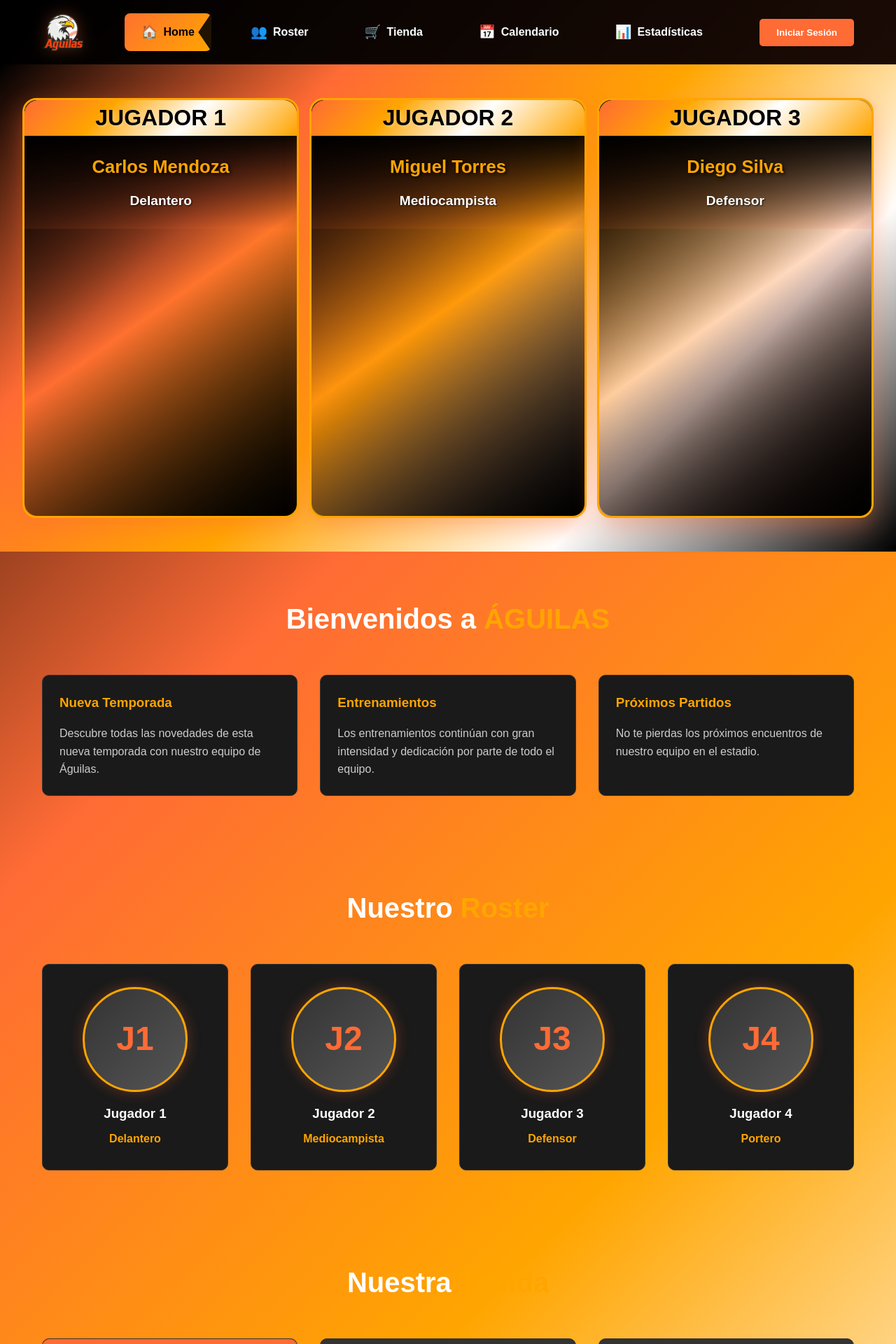
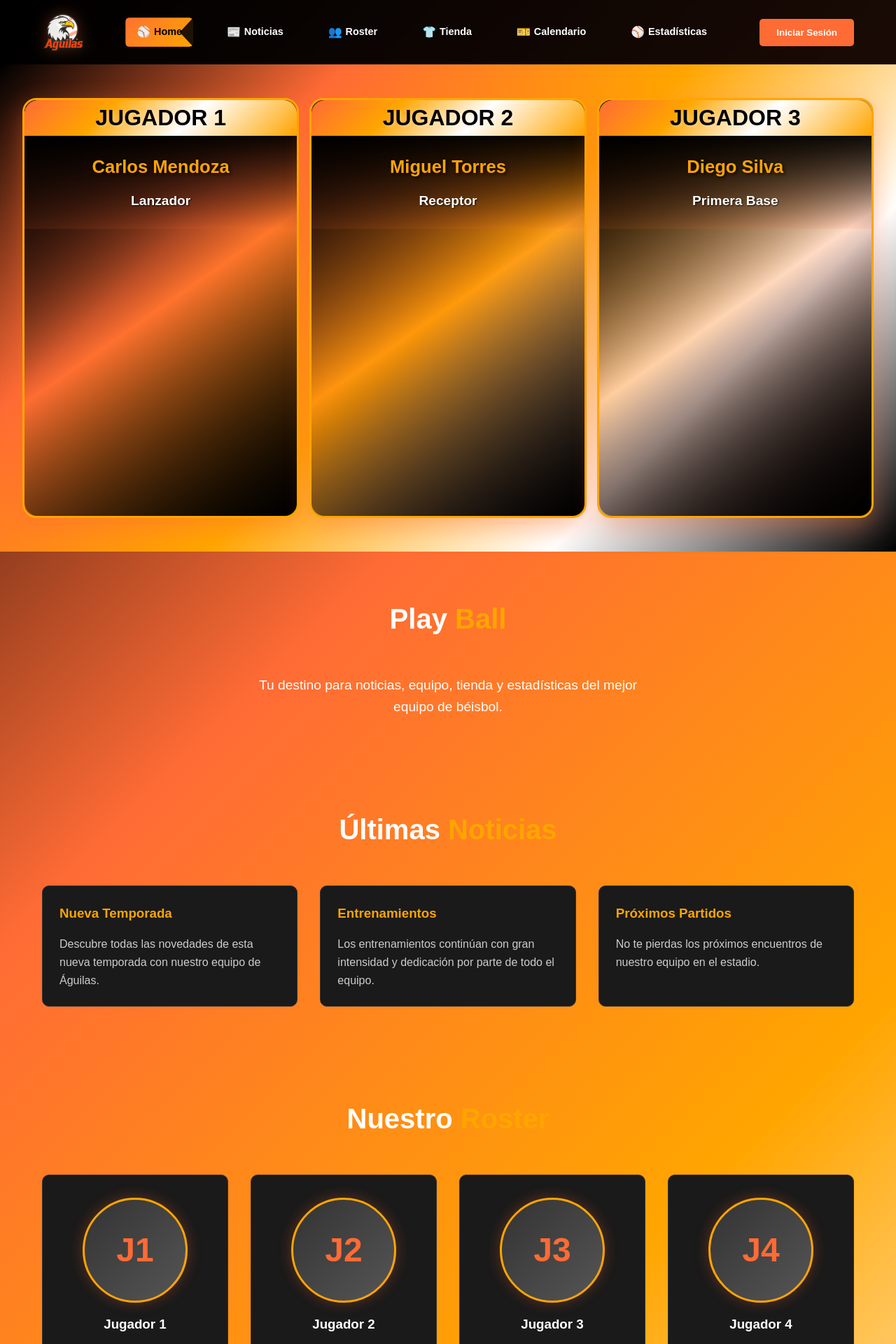
Before and after one commit to JosuePuentes/Frontend-aguilas, a React (Vite) app: page / in a window 1280 px wide. Shown: the top 1920 px of the page at 70% size. Built offline with nearby package versions, Linux system fonts and the light colour scheme.

Commit message:
Cambio tÃ­tulo inicial a 'Play Ball' + CorrecciÃ³n texto banners volteados + Iconos bÃ©isbol especÃ­ficos + Posiciones bÃ©isbol + Botones mÃ¡s pequeÃ±os

```diff
--- a/src/App.tsx
+++ b/src/App.tsx
@@ -18,23 +18,27 @@ const App: React.FC = () => {
                 </div>
                 <ul className="nav-links">
                   <li><a href="#home" className="nav-link active">
-                    <span className="nav-icon">🏠</span>
+                    <span className="nav-icon">⚾</span>
                     <span className="nav-text">Home</span>
+                  </a></li>
+                  <li><a href="#noticias" className="nav-link">
+                    <span className="nav-icon">📰</span>
+                    <span className="nav-text">Noticias</span>
                   </a></li>
                   <li><a href="#equipo" className="nav-link">
                     <span className="nav-icon">👥</span>
                     <span className="nav-text">Roster</span>
                   </a></li>
                   <li><a href="#tienda" className="nav-link">
-                    <span className="nav-icon">🛒</span>
+                    <span className="nav-icon">👕</span>
                     <span className="nav-text">Tienda</span>
                   </a></li>
                   <li><a href="#galeria" className="nav-link">
-                    <span className="nav-icon">📅</span>
+                    <span className="nav-icon">🎫</span>
                     <span className="nav-text">Calendario</span>
                   </a></li>
                   <li><a href="#estadisticas" className="nav-link">
-                    <span className="nav-icon">📊</span>
+                    <span className="nav-icon">⚾</span>
                     <span className="nav-text">Estadísticas</span>
                   </a></li>
                 </ul>
@@ -49,7 +53,17 @@ const App: React.FC = () => {
       {/* Home Section */}
       <section id="home" className="section">
         <div className="container">
-          <h2 className="section-title">Bienvenidos a <span className="accent">ÁGUILAS</span></h2>
+          <h2 className="section-title">Play <span className="accent">Ball</span></h2>
+          <div className="welcome-content">
+            <p>Tu destino para noticias, equipo, tienda y estadísticas del mejor equipo de béisbol.</p>
+          </div>
+        </div>
+      </section>
+
+      {/* Noticias Section */}
+      <section id="noticias" className="section">
+        <div className="container">
+          <h2 className="section-title">Últimas <span className="accent">Noticias</span></h2>
           <div className="news-grid">
             <div className="news-card">
               <h3>Nueva Temporada</h3>
@@ -77,28 +91,28 @@ const App: React.FC = () => {
                 <span>J1</span>
               </div>
               <h3>Jugador 1</h3>
-              <p>Delantero</p>
+              <p>Lanzador</p>
             </div>
             <div className="team-card">
               <div className="player-avatar">
                 <span>J2</span>
               </div>
               <h3>Jugador 2</h3>
-              <p>Mediocampista</p>
+              <p>Receptor</p>
             </div>
             <div className="team-card">
               <div className="player-avatar">
                 <span>J3</span>
               </div>
               <h3>Jugador 3</h3>
-              <p>Defensor</p>
+              <p>Primera Base</p>
             </div>
             <div className="team-card">
               <div className="player-avatar">
                 <span>J4</span>
               </div>
               <h3>Jugador 4</h3>
-              <p>Portero</p>
+              <p>Campo Corto</p>
             </div>
           </div>
         </div>
--- a/src/components/PlayerBanners.tsx
+++ b/src/components/PlayerBanners.tsx
@@ -12,9 +12,9 @@ const PlayerBanners: React.FC = () => {
   }
 
   const players = [
-    { name: 'Carlos Mendoza', position: 'Delantero', stats: ['Goles: 15', 'Asistencias: 8', 'Partidos: 25'] },
-    { name: 'Miguel Torres', position: 'Mediocampista', stats: ['Pases: 450', 'Recuperaciones: 120', 'Partidos: 28'] },
-    { name: 'Diego Silva', position: 'Defensor', stats: ['Entradas: 85', 'Despejes: 200', 'Partidos: 30'] }
+    { name: 'Carlos Mendoza', position: 'Lanzador', stats: ['ERA: 2.45', 'Strikeouts: 120', 'Partidos: 25'] },
+    { name: 'Miguel Torres', position: 'Receptor', stats: ['Promedio: .285', 'Home Runs: 15', 'Partidos: 28'] },
+    { name: 'Diego Silva', position: 'Primera Base', stats: ['Promedio: .320', 'RBI: 45', 'Partidos: 30'] }
   ]
 
   return (
--- a/src/styles/index.css
+++ b/src/styles/index.css
@@ -655,15 +655,16 @@ body {
 .nav-link {
   display: flex;
   align-items: center;
-  gap: 0.5rem;
-  padding: 0.75rem 1.5rem;
+  gap: 0.3rem;
+  padding: 0.5rem 1rem;
   color: #ffffff;
   text-decoration: none;
   font-weight: 600;
-  border-radius: 8px;
+  border-radius: 6px;
   transition: all 0.3s ease;
   position: relative;
   overflow: hidden;
+  font-size: 0.9rem;
 }
 
 .nav-link::before {
@@ -674,7 +675,7 @@ body {
   right: 0;
   bottom: 0;
   background: linear-gradient(135deg, #ff6b35 0%, #ffa500 100%);
-  clip-path: polygon(0 0, 100% 0, 85% 50%, 100% 100%, 0 100%);
+  clip-path: polygon(0 0, 100% 0, 80% 50%, 100% 100%, 0 100%);
   opacity: 0;
   transition: opacity 0.3s ease;
   z-index: -1;
@@ -696,16 +697,16 @@ body {
 }
 
 .nav-icon {
-  font-size: 1.2rem;
+  font-size: 1rem;
   transition: transform 0.3s ease;
 }
 
 .nav-link:hover .nav-icon {
-  transform: scale(1.2);
+  transform: scale(1.1);
 }
 
 .nav-text {
-  font-size: 1rem;
+  font-size: 0.9rem;
   font-weight: 600;
 }
 
@@ -741,6 +742,19 @@ body {
 
 .section-title .accent {
   color: #ffa500;
+}
+
+.welcome-content {
+  text-align: center;
+  margin-top: 2rem;
+}
+
+.welcome-content p {
+  font-size: 1.2rem;
+  color: #ffffff;
+  max-width: 600px;
+  margin: 0 auto;
+  line-height: 1.6;
 }
 
 /* News Section */
@@ -1061,7 +1075,10 @@ body {
   padding: 2rem;
 }
 
-.banner-back * {
+.banner-back h3,
+.banner-back p,
+.banner-back .stats,
+.banner-back .stat-item {
   transform: rotateY(180deg);
 }
 
```
